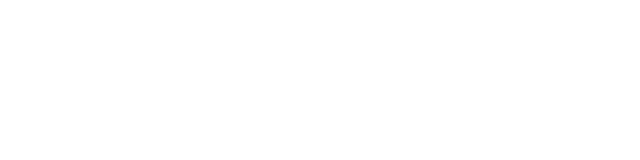
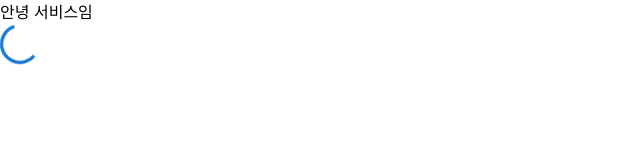
Before and after one commit to causyj/Roomate-FE, a React (Create React App) app: page / in a window 1280 px wide. Shown: the top 160 px of the page, without its empty margins (0-640 px from the left). Built offline with nearby package versions, Linux system fonts and the light colour scheme.

Commit message:
Added material-ui : setup mui and test progress in home page

```diff
--- a/package.json
+++ b/package.json
@@ -3,6 +3,9 @@
   "version": "0.1.0",
   "private": true,
   "dependencies": {
+    "@emotion/react": "^11.11.1",
+    "@emotion/styled": "^11.11.0",
+    "@mui/material": "^5.14.14",
     "@testing-library/jest-dom": "^5.17.0",
     "@testing-library/react": "^13.4.0",
     "@testing-library/user-event": "^13.5.0",
--- a/src/App.tsx
+++ b/src/App.tsx
@@ -1,8 +1,9 @@
 import { createBrowserRouter, RouterProvider } from 'react-router-dom'
+import { Home } from './pages/home/Home'
 const Router = createBrowserRouter([
   {
       path: '/',
-      element: <></>,
+      element: <Home />,
   },
   {
     path: '/login',
--- a/src/pages/home/Home.tsx
+++ b/src/pages/home/Home.tsx
@@ -1,5 +1,13 @@
+import CircularProgress from '@mui/material/CircularProgress';
+import Box from '@mui/material/Box';
+
 export function Home() {
     return (
-        <div>서비스의 메인페이지입니다.</div>
+        <div>
+            <div>안녕 서비스임</div>
+            <Box sx={{ display: 'flex' }}>
+                <CircularProgress />
+            </Box>
+        </div>
     )
 }
```
Also changed, not shown: 1 other file (tests, documents, lock files or other folders).
